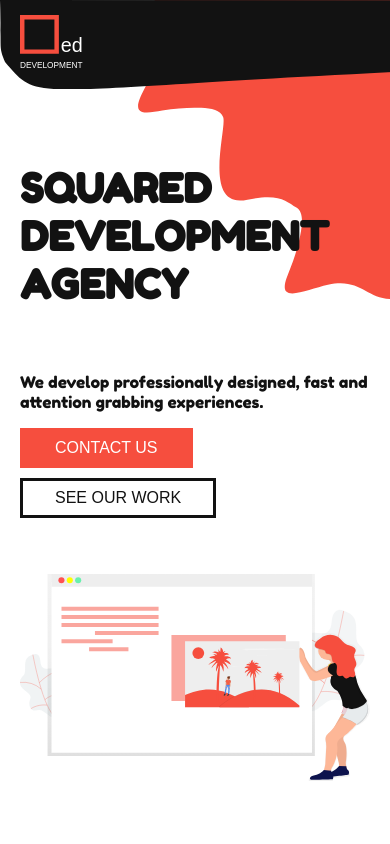
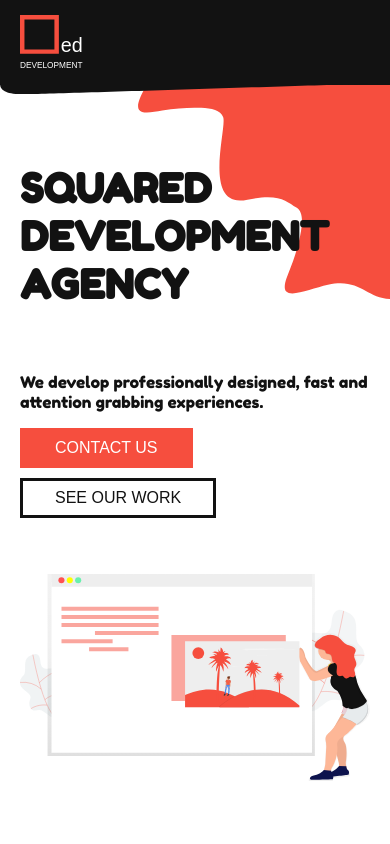
Before and after one commit to MilosMladenovicWork/squared-development, a Gatsby site in the folder squared-development/: page / in a window 390 px wide. Shown: the top 844 px of the page. Built offline with nearby package versions, Linux system fonts and the light colour scheme; Gatsby itself is replaced by a stand-in of ours.

Commit message:
made breaking changes for header for better look and responsiveness

```diff
--- a/squared-development/src/components/Header.js
+++ b/squared-development/src/components/Header.js
@@ -4,15 +4,19 @@ import styled from 'styled-components'
 
 const HeaderStyled = styled.header`
   width:100%;
-  min-height:120px;
   position:fixed;
   top:0;
   z-index:10;
-  padding:20px 100px;
+  padding:20px 100px 0px 100px;
   @media (max-width: 768px){
-    min-height:50px;
     padding:15px 20px;
   }
+`
+
+const BackgroundBody = styled.div`
+  background-color:${props => props.theme.colors.primary};
+  height:100%;
+  max-height:85px;
 `
 
 const HeaderBackground = styled.div`
@@ -23,10 +27,11 @@ const HeaderBackground = styled.div`
   left:0;
   z-index:-1;
   svg {
-    min-height:100%;
+    transform:translateY(-2px);
     min-width:100%;
     @media (max-width:768px){
       min-width:unset;
+      transform:translateY(-5px);
     }
   }
 `
@@ -41,16 +46,14 @@ const Header = ({children, ...rest}) => {
   return (
     <HeaderStyled {...rest}>
       <HeaderBackground>
+        <BackgroundBody/>
         <svg
           xmlns="http://www.w3.org/2000/svg"
-          viewBox="0 0 1920.933 149.24"
-          preserveAspectRatio="none"
+          viewBox="0 0 1928.271 55.831"
         >
           <PathStyled
-            fill="#121212"
-            d="M3948 77.5c-1929.467 29.767-1826.653 120.66-1912.533 20.567-9.6-23.2-6.627-23.187-7.747-52.467.533-23.467-.653-51-.653-51l1887.27 1.158H3948z"
-            data-name="Path 19"
-            transform="translate(-2027.067 5.4)"
+            d="M1990-307.273h1926.969S2244.242-253.94 2106.06-251.515 1990-307.273 1990-307.273z"
+            transform="translate(-1988.699 307.273)"
           ></PathStyled>
         </svg>
       </HeaderBackground>
```
Also changed, not shown: squared-development/src/images/header-bottom-curve.svg (added).
